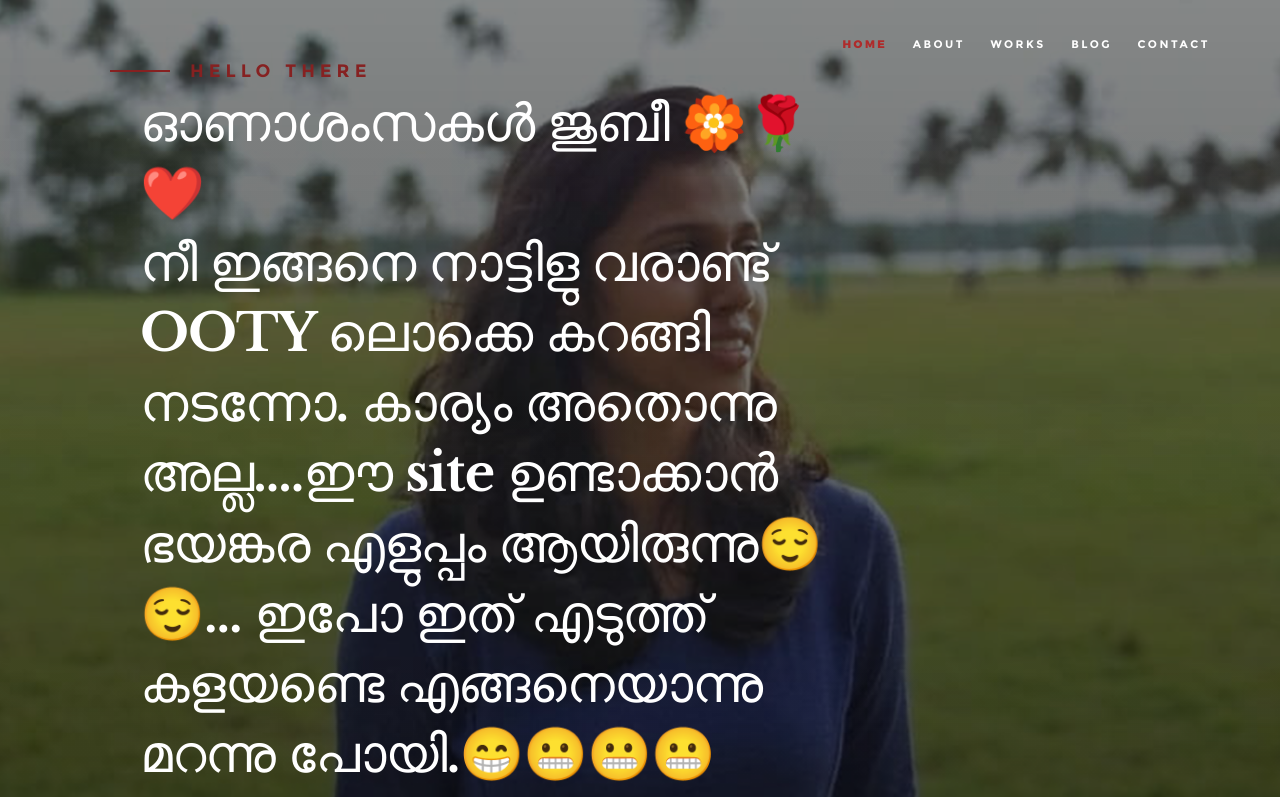
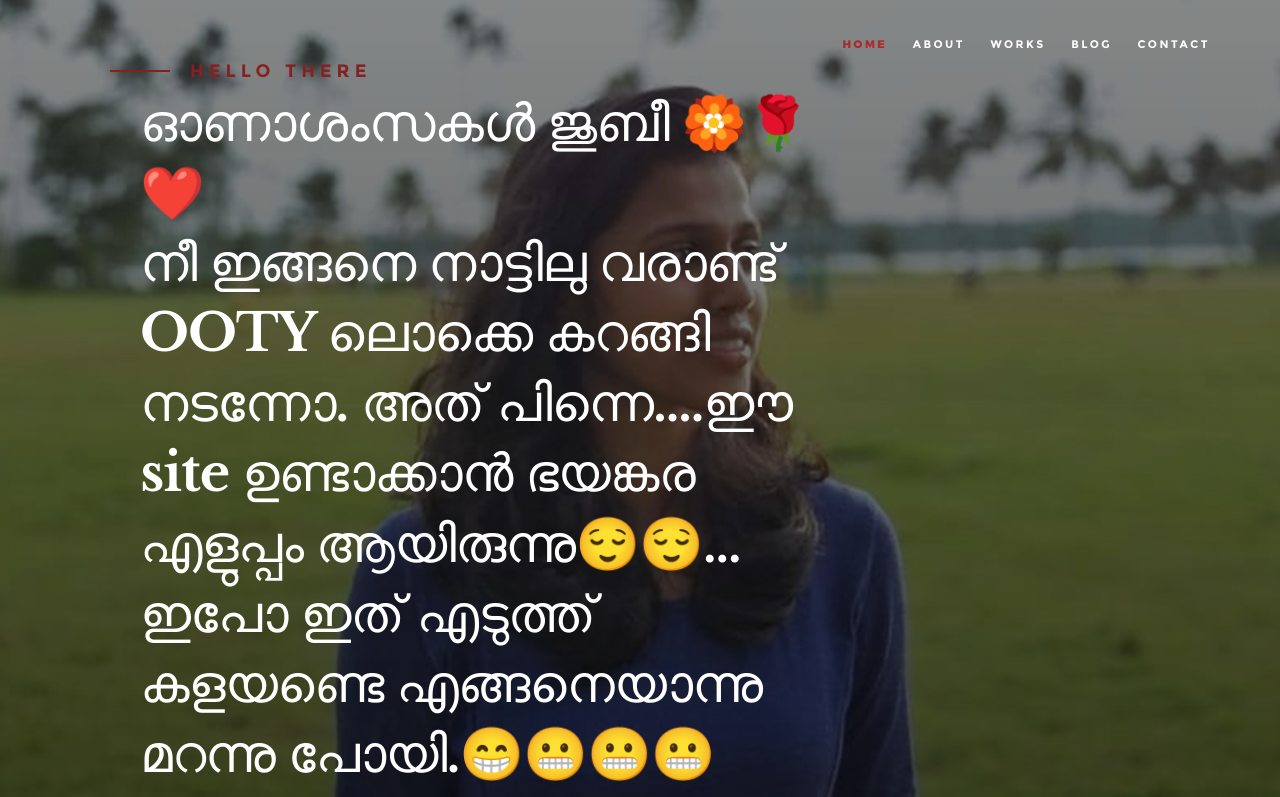
Before and after one commit to subinsunilkumar/test, a plain HTML site: page index.html in a window 1280 px wide. Shown: the top 797 px of the page. Drawn offline with Linux system fonts and the light colour scheme.

Commit message:
Update index.html

```diff
--- a/index.html
+++ b/index.html
@@ -73,7 +73,7 @@
 
                 <h1>
                    ഓണാശംസകൾ ജുബീ 🏵️🌹❤️<br>
-                  നീ ഇങ്ങനെ നാട്ടിളു വരാണ്ട് OOTY ലൊക്കെ കറങ്ങി നടന്നോ. കാര്യം അതൊന്നു അല്ല....ഈ site ഉണ്ടാക്കാൻ ഭയങ്കര എളുപ്പം ആയിരുന്നു😌😌... ഇപോ ഇത് എടുത്ത് കളയണ്ടെ എങ്ങനെയാന്നു മറന്നു പോയി.😁😬😬😬ക്ഷമിക്കണം എന്ന് വിനീതമായി അഭ്യർത്ഥിച്ചു കൊണ്ട്😅😅 ഹൃദയം നിറഞ്ഞ ഓണാശംസകൾ നേരുന്നു🌷🌸🌹🌺🌻🌼🏵️💐💮🥀
+                  നീ ഇങ്ങനെ നാട്ടിലു വരാണ്ട് OOTY ലൊക്കെ കറങ്ങി നടന്നോ. അത് പിന്നെ....ഈ site ഉണ്ടാക്കാൻ ഭയങ്കര എളുപ്പം ആയിരുന്നു😌😌... ഇപോ ഇത് എടുത്ത് കളയണ്ടെ എങ്ങനെയാന്നു മറന്നു പോയി.😁😬😬😬ക്ഷമിക്കണം എന്ന് വിനീതമായി അഭ്യർത്ഥിച്ചു കൊണ്ട്😅😅 ഹൃദയം നിറഞ്ഞ ഓണാശംസകൾ നേരുന്നു🌷🌸🌹🌺🌻🌼🏵️💐💮🥀
                 </h1>
 
                 <div class="home-content__buttons">
```
